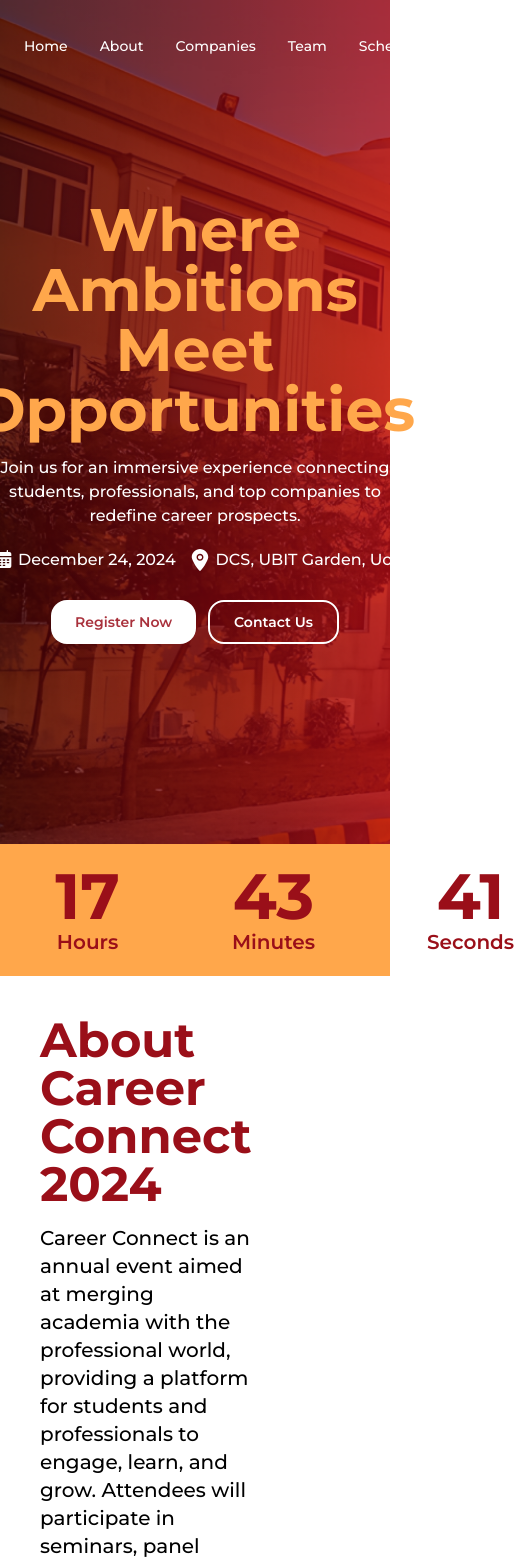
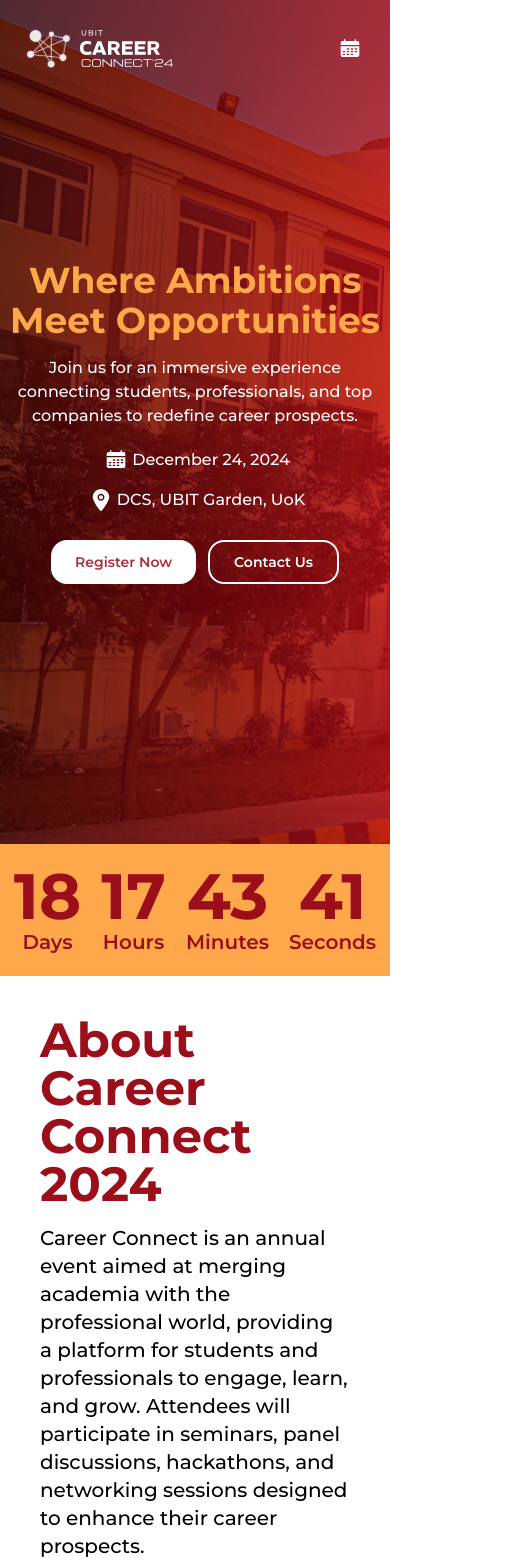
Before and after one commit to rumaisanaveed/career-connect, a React (Create React App) app: page / in a window 390 px wide. Shown: the top 1563 px of the page, 514 px wide, since content can reach past the window. Built offline with nearby package versions, Linux system fonts and the light colour scheme; a web font is replaced by a local one.

Commit message:
Made the wesbite responsive

```diff
--- a/src/CareerConnect.js
+++ b/src/CareerConnect.js
@@ -14,6 +14,7 @@ import {
 } from "./constants";
 import Facebook from "./assets/icons/facebook.svg";
 import Instagram from "./assets/icons/instagram.svg";
+import useScreenSize from "./hooks/useScreenSize";
 
 export const CareerConnect = () => {
   const [countdown, setCountdown] = useState({
@@ -56,6 +57,14 @@ export const CareerConnect = () => {
     };
   }, []);
 
+  const [isMobileMenuOpen, setIsMobileMenuOpen] = useState(false);
+
+  const handleHamBurgerClick = () => {
+    setIsMobileMenuOpen((prev) => !prev);
+  };
+
+  const { isSmallDesktop } = useScreenSize();
+
   return (
     <div>
       <nav
@@ -67,6 +76,7 @@ export const CareerConnect = () => {
         <div>
           <img src={Logo} alt="logo" />
         </div>
+        {isSmallDesktop && (
           <div className="flex items-center gap-8">
             {navItems.map((item, index) => (
               <a
@@ -78,7 +88,35 @@ export const CareerConnect = () => {
               </a>
             ))}
           </div>
-        <Button to="#contact">Contact</Button>
+        )}
+        <img
+          src={Calendar}
+          alt="hamburger"
+          onClick={handleHamBurgerClick}
+          className="cursor-pointer lg:hidden"
+        />
+        {isSmallDesktop && <Button to="#contact">Contact</Button>}
+        {/* Mobile Menu */}
+        {isMobileMenuOpen && (
+          <div className="fixed top-0 left-0 w-full h-full bg-black bg-opacity-75 z-20 flex flex-col items-center justify-center">
+            <button
+              onClick={handleHamBurgerClick}
+              className="absolute top-6 right-6 text-white text-3xl"
+            >
+              &times;
+            </button>
+            {navItems.map((item, index) => (
+              <a
+                key={index}
+                href={`#${item.toLowerCase()}`}
+                className="text-white font-medium text-lg my-4"
+                onClick={handleHamBurgerClick} // Close menu on link click
+              >
+                {item}
+              </a>
+            ))}
+          </div>
+        )}
       </nav>
       {/* hero */}
       <div
@@ -101,14 +139,14 @@ export const CareerConnect = () => {
           }}
         >
           <div className="flex flex-col items-center gap-4">
-            <h1 className="text-6xl font-bold text-custom-orange max-w-4xl mx-auto">
+            <h1 className="md:text-6xl text-4xl font-bold text-custom-orange max-w-4xl mx-auto">
               Where Ambitions Meet Opportunities
             </h1>
-            <h2 className="text-white font-medium text-base max-w-2xl mx-auto">
+            <h2 className="text-white font-medium text-base max-w-sm md:max-w-2xl mx-auto">
               Join us for an immersive experience connecting students,
               professionals, and top companies to redefine career prospects.
             </h2>
-            <div className="text-white text-base font-medium flex items-center gap-2">
+            <div className="text-white text-base font-medium flex flex-col md:flex-row items-center gap-2">
               {[
                 {
                   icon: Calendar,
@@ -135,7 +173,7 @@ export const CareerConnect = () => {
         </article>
       </div>
       {/* timer */}
-      <div className="flex justify-center gap-28 w-full py-5 bg-custom-orange text-center text-custom-maroom-dark">
+      <div className="flex justify-center gap-5 md:gap-28 w-full py-5 bg-custom-orange text-center text-custom-maroom-dark">
         {Object.entries(countdown).map(([key, value]) => (
           <div className="text-center text-custom-maroom-dark" key={key}>
             <p className="text-[64px] leading-none font-bold">{value}</p>
@@ -146,7 +184,7 @@ export const CareerConnect = () => {
         ))}
       </div>
       {/* about */}
-      <div id="about" className="flex items-center w-full">
+      <div id="about" className="flex flex-col md:flex-row items-center w-full">
         <div className="w-full p-10 flex flex-col gap-4">
           <h1 className="text-custom-maroom-dark font-bold text-5xl max-w-sm mr-auto">
             About Career Connect 2024
@@ -193,7 +231,7 @@ export const CareerConnect = () => {
           {companiesData.map(({ name, companies }, index) => (
             <div key={index}>
               <h2 className="text-black font-semibold text-[32px]">{name}</h2>
-              <div className="flex items-center gap-2">
+              <div className="flex flex-wrap md:flex-nowrap items-center gap-2">
                 {Object.entries(companies).map(([key, value]) => (
                   <div
                     key={`${index}-${key}`}
@@ -257,7 +295,7 @@ export const CareerConnect = () => {
             industry, fostering innovation and growth.
           </p>
         </div>
-        <div className="grid grid-cols-2 grid-rows-2 gap-y-10 gap-x-8">
+        <div className="grid grid-cols-1 md:grid-cols-2 grid-rows-2 gap-y-10 gap-x-8">
           {sponsorData.map((item, index) => (
             <div
               className="border-2 border-black rounded-[50px] py-5 px-10 relative"
@@ -310,7 +348,10 @@ export const CareerConnect = () => {
         </div>
       </div>
       {/* contact */}
-      <div id="contact" className="flex items-center w-full">
+      <div
+        id="contact"
+        className="flex flex-col md:flex-row items-center w-full"
+      >
         <div className="flex flex-col gap-3 w-full p-10">
           <div className="w-full flex flex-col gap-4">
             <h1 className="text-custom-maroom-dark font-bold text-5xl max-w-sm mr-auto">
@@ -378,8 +419,8 @@ export const CareerConnect = () => {
       </div>
       {/* footer */}
       <footer className="bg-custom-maroom-dark flex flex-col gap-6 text-white p-14">
-        <div className="flex items-center justify-between w-full">
-          <div className="flex flex-col gap-8">
+        <div className="flex flex-col-reverse gap-5 md:flex-row items-center justify-between w-full">
+          <div className="flex flex-col items-center md:items-start gap-8 text-center md:text-left">
             <div>
               <img src={Logo} alt="logo" />
             </div>
@@ -395,7 +436,7 @@ export const CareerConnect = () => {
               <p className="text-sm font-normal">+92 XXX XXXXX</p>
             </div>
           </div>
-          <div className="flex flex-col gap-5">
+          <div className="flex flex-col gap-5 items-center md:items-start">
             {navItems.map((item, index) => (
               <a
                 key={index}
@@ -408,7 +449,7 @@ export const CareerConnect = () => {
           </div>
         </div>
         <hr className="border-2 border-white" />
-        <div className="flex items-center justify-between w-full">
+        <div className="flex flex-col md:flex-row text-center gap-3 md:gap-0 items-center justify-between w-full">
           <h1 className="text-base font-semibold">
             &copy; 2024 Career Connect | All Rights Reserved.
           </h1>
--- /dev/null
+++ b/src/hooks/useScreenSize.js
@@ -0,0 +1,19 @@
+import { useEffect, useState } from "react";
+
+function useScreenSize() {
+  const [screenSize, setScreenSize] = useState(window.innerWidth);
+
+  useEffect(() => {
+    const handleResize = () => setScreenSize(window.innerWidth);
+
+    window.addEventListener("resize", handleResize);
+    return () => {
+      window.removeEventListener("resize", handleResize);
+    };
+  });
+
+  const isSmallDesktop = screenSize > 1024;
+
+  return { screenSize, isSmallDesktop };
+}
+export default useScreenSize;
```
Lines whose indentation alone changed are shown as unchanged.
